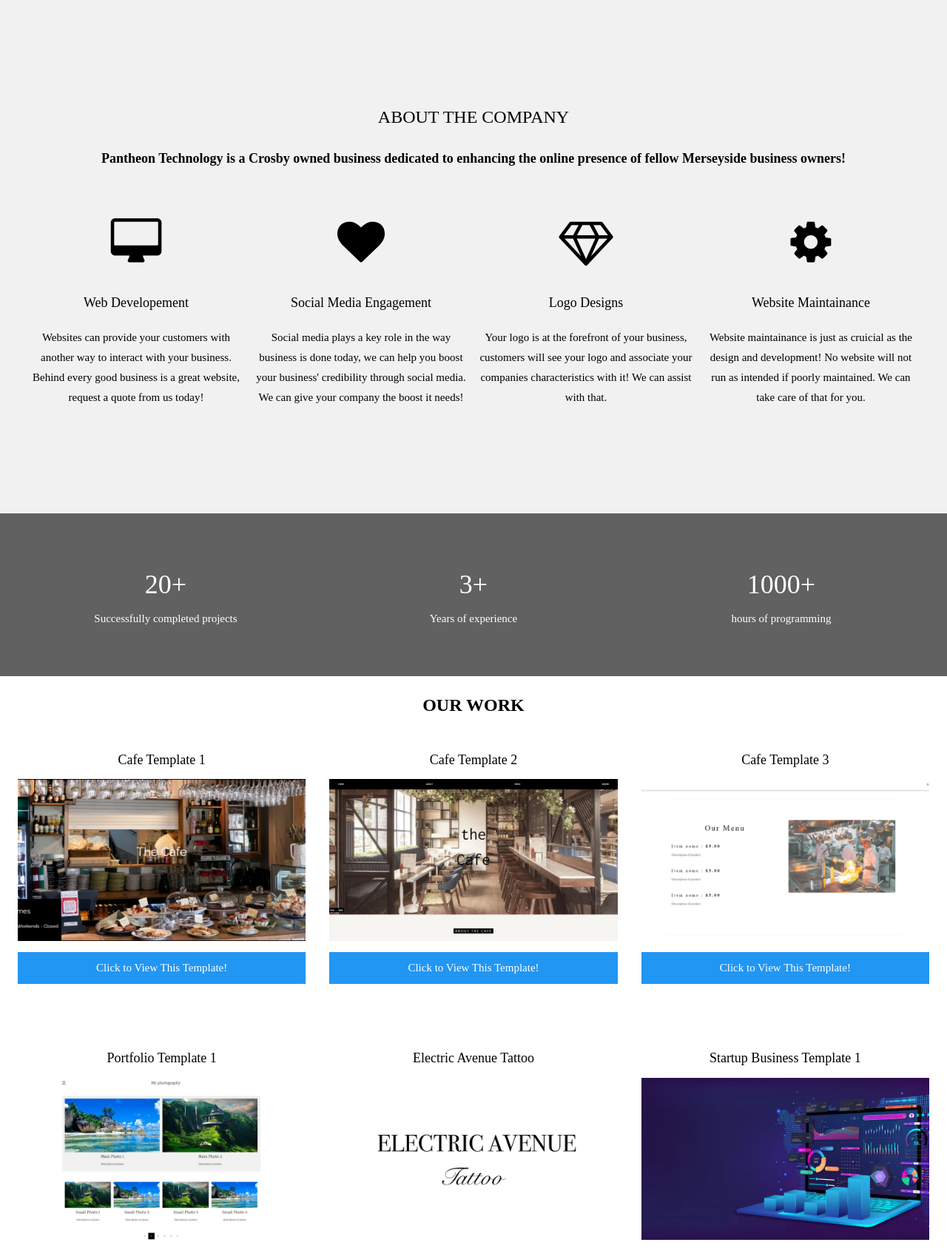
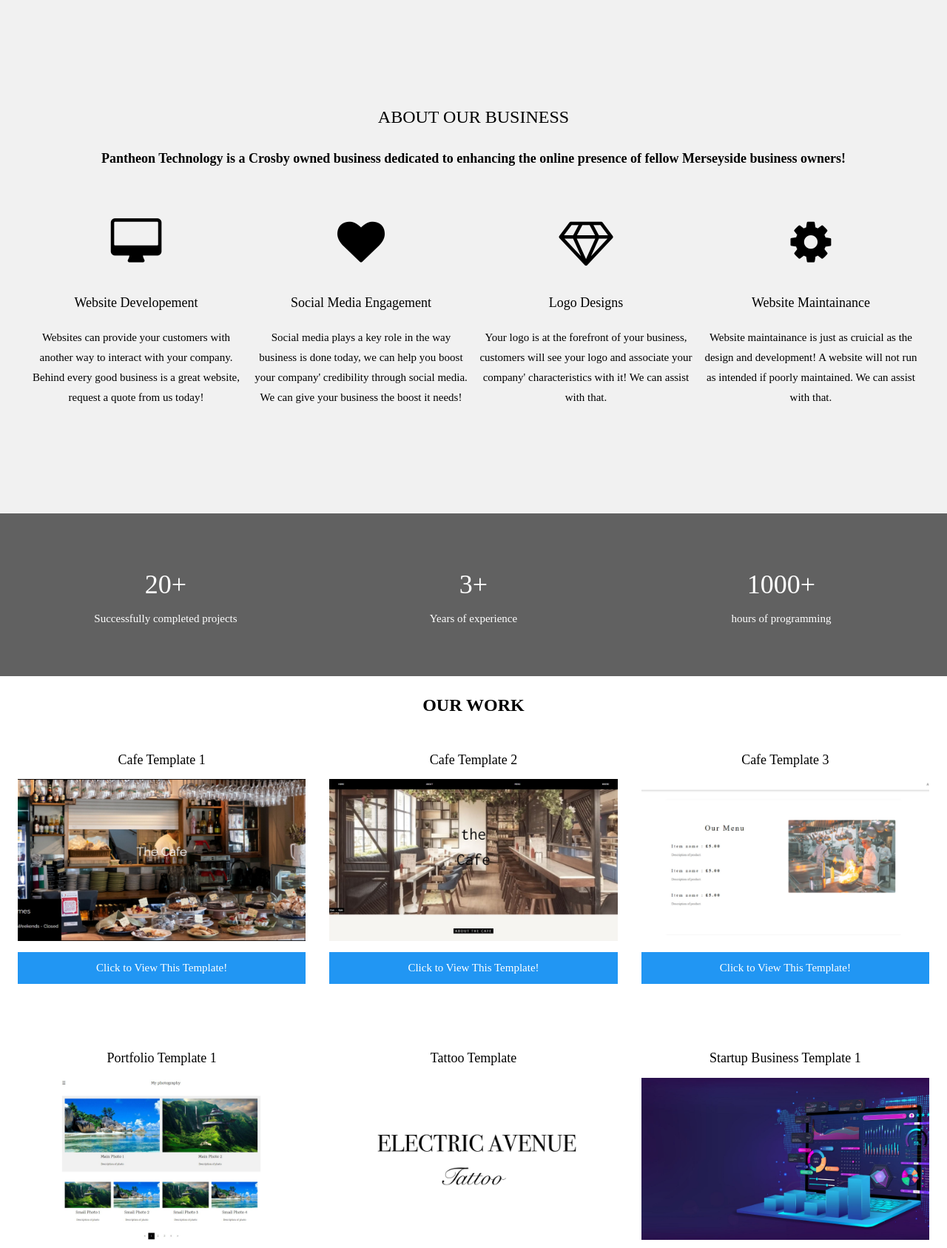
Before and after one commit to Pantheon-Technology/PantheonWebsite, a PHP site: page / in a window 1280 px wide. Shown: the part 801-2488 px from the top of the page at 74% size. Run offline with PHP 8.4, Linux system fonts and the light colour scheme.

Commit message:
Made tweaks to words on page

```diff
--- a/Index.php
+++ b/Index.php
@@ -8,6 +8,7 @@
 <link rel="stylesheet" href="https://www.w3schools.com/w3css/4/w3.css">
 <link rel="stylesheet" href="https://fonts.googleapis.com/css?family=Raleway">
 <link rel="stylesheet" href="https://cdnjs.cloudflare.com/ajax/libs/font-awesome/4.7.0/css/font-awesome.min.css">
+<link rel="icon" href = "/Images/Logo.png">
 
 <style>
 body,h1,h2,h3,h4,h5,h6 {font-family: "Trirong", serif}
@@ -110,31 +111,31 @@
   </div>
 </header>
 
-<!-- Promo Section - "We know design" -->
+<!-- ABOUT -->
 <div class="w3-container w3-light-grey" style="padding:128px 16px" id="about">
   <div class="w3-row-padding">
-  <h3 class="w3-center">ABOUT THE COMPANY</h3>
+  <h3 class="w3-center">ABOUT OUR BUSINESS</h3>
   <p class="w3-center w3-large"><b>Pantheon Technology is a Crosby owned business dedicated to enhancing the online presence of fellow Merseyside business owners!</b></p>
   <div class="w3-row-padding w3-center" style="margin-top:64px">
     <div class="w3-quarter">
       <i class="fa fa-desktop w3-margin-bottom w3-jumbo w3-center"></i>
-      <p class="w3-large">Web Developement</p>
-      <p>Websites can provide your customers with another way to interact with your business. Behind every good business is a great website, request a quote from us today!</p>
+      <p class="w3-large">Website Developement</p>
+      <p>Websites can provide your customers with another way to interact with your company. Behind every good business is a great website, request a quote from us today!</p>
     </div>
     <div class="w3-quarter">
       <i class="fa fa-heart w3-margin-bottom w3-jumbo"></i>
       <p class="w3-large">Social Media Engagement</p>
-      <p>Social media plays a key role in the way business is done today, we can help you boost your business' credibility through social media. We can give your company the boost it needs!</p>
+      <p>Social media plays a key role in the way business is done today, we can help you boost your company' credibility through social media. We can give your business the boost it needs!</p>
     </div>
     <div class="w3-quarter">
       <i class="fa fa-diamond w3-margin-bottom w3-jumbo"></i>
       <p class="w3-large">Logo Designs</p>
-      <p>Your logo is at the forefront of your business, customers will see your logo and associate your companies characteristics with it! We can assist with that.</p>
+      <p>Your logo is at the forefront of your business, customers will see your logo and associate your company' characteristics with it! We can assist with that.</p>
     </div>
     <div class="w3-quarter">
       <i class="fa fa-cog w3-margin-bottom w3-jumbo"></i>
       <p class="w3-large">Website Maintainance</p>
-      <p>Website maintainance is just as cruicial as the design and development! No website will not run as intended if poorly maintained. We can take care of that for you.</p>
+      <p>Website maintainance is just as cruicial as the design and development! A website will not run as intended if poorly maintained. We can assist with that.</p>
     </div>
   </div>
   </div>
@@ -187,7 +188,7 @@
   </div>
 
   <div class="w3-third" style="padding:16px 16px">
-<h5 class="w3-center">Electric Avenue Tattoo</h5>
+<h5 class="w3-center">Tattoo Template</h5>
     <img src="Pictures/ElectricAvenueTattoo.jpg" style="width:100%">
     <p><a class="w3-button w3-blue w3-block" href="http://electricavenuetattoo.co.uk/">Click to View This Template!</a></p>
   </div>
```
